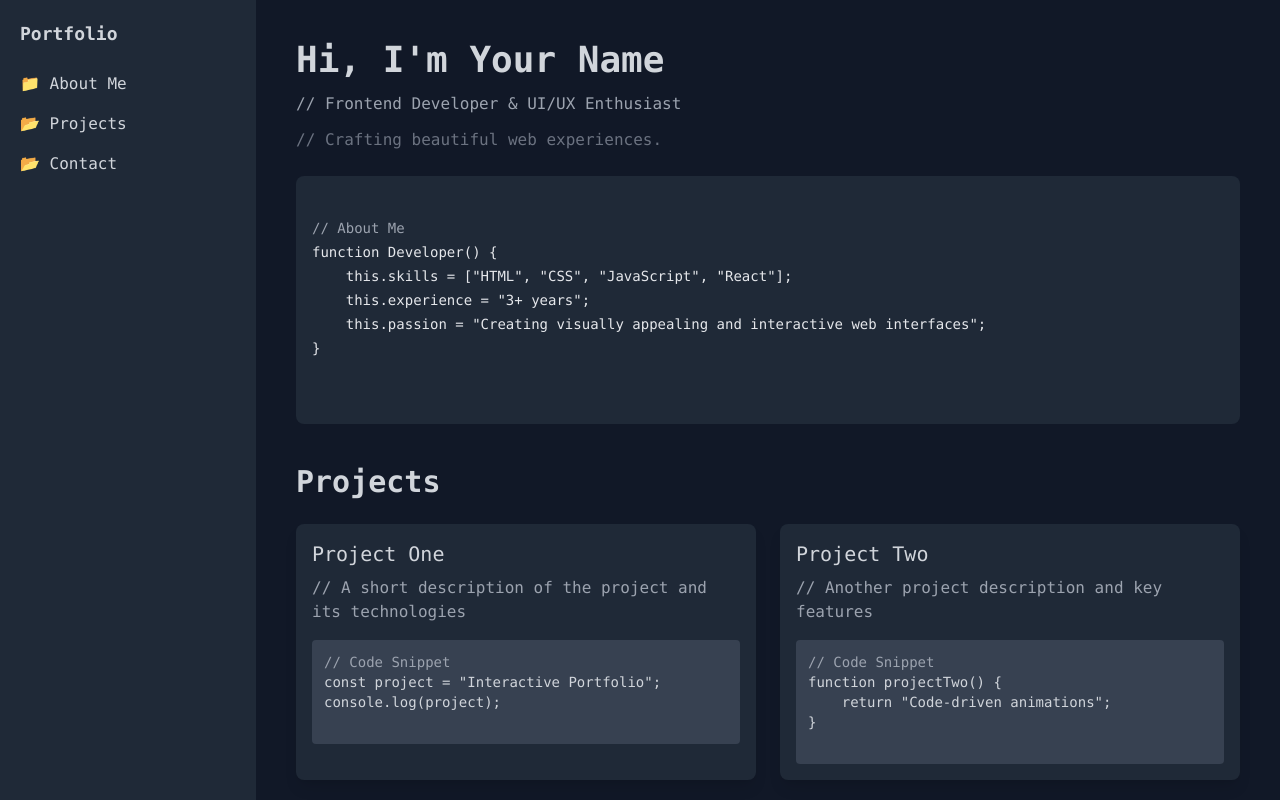
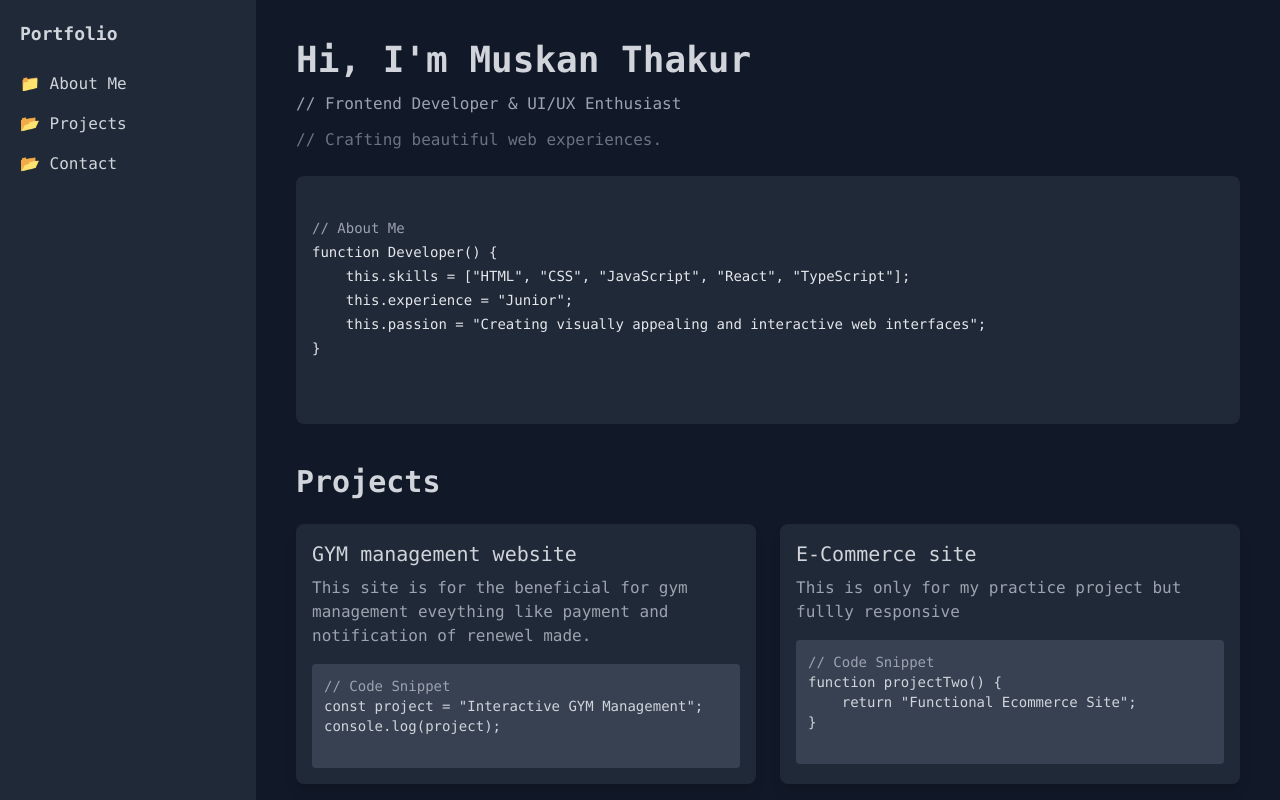
Before and after one commit to muskan-thakur08/official-portfolio, a plain HTML site: page index.html in a window 1280 px wide. Drawn offline with nearby package versions, Linux system fonts and the light colour scheme.

Commit message:
Update index.html

```diff
--- a/index.html
+++ b/index.html
@@ -25,15 +25,16 @@
 
             <!-- Hero / Introduction -->
             <section id="about" class="mb-10">
-                <h1 class="text-4xl text-teal-400 font-bold">Hi, I'm Your Name</h1>
+                <h1 class="text-4xl text-teal-400 font-bold">Hi, I'm Muskan Thakur
+                </h1>
                 <p class="text-gray-400 mt-3">// Frontend Developer & UI/UX Enthusiast</p>
                 <p class="text-gray-500 mt-3">// Crafting beautiful web experiences.</p>
                 <pre class="bg-gray-800 p-4 rounded-lg mt-6 text-gray-200">
                     <code class="text-sm">
 <span class="text-gray-400">// About Me</span>
 function Developer() &#123;
-    this.skills = ["HTML", "CSS", "JavaScript", "React"];
-    this.experience = "3+ years";
+    this.skills = ["HTML", "CSS", "JavaScript", "React", "TypeScript"];
+    this.experience = "Junior";
     this.passion = "Creating visually appealing and interactive web interfaces";
 &#125;
                     </code>
@@ -46,22 +47,22 @@ function Developer() &#123;
                 <div class="mt-6 grid grid-cols-1 sm:grid-cols-2 gap-6">
                     <!-- Project 1 -->
                     <div class="bg-gray-800 p-4 rounded-lg shadow-lg">
-                        <h3 class="text-xl text-teal-400">Project One</h3>
-                        <p class="text-gray-400 mt-2">// A short description of the project and its technologies</p>
+                        <h3 class="text-xl text-teal-400">GYM management website</h3>
+                        <p class="text-gray-400 mt-2">This site is for the beneficial for gym management eveything like payment and notification of renewel made.</p>
                         <pre class="bg-gray-700 p-3 rounded text-sm mt-4">
 <span class="text-gray-400">// Code Snippet</span>
-const project = "Interactive Portfolio";
+const project = "Interactive GYM Management";
 console.log(project);
                         </pre>
                     </div>
                     <!-- Project 2 -->
                     <div class="bg-gray-800 p-4 rounded-lg shadow-lg">
-                        <h3 class="text-xl text-teal-400">Project Two</h3>
-                        <p class="text-gray-400 mt-2">// Another project description and key features</p>
+                        <h3 class="text-xl text-teal-400">E-Commerce site</h3>
+                        <p class="text-gray-400 mt-2">This is only for my practice project but fullly responsive</p>
                         <pre class="bg-gray-700 p-3 rounded text-sm mt-4">
 <span class="text-gray-400">// Code Snippet</span>
 function projectTwo() &#123;
-    return "Code-driven animations";
+    return "Functional Ecommerce Site";
 &#125;
                         </pre>
                     </div>
```
